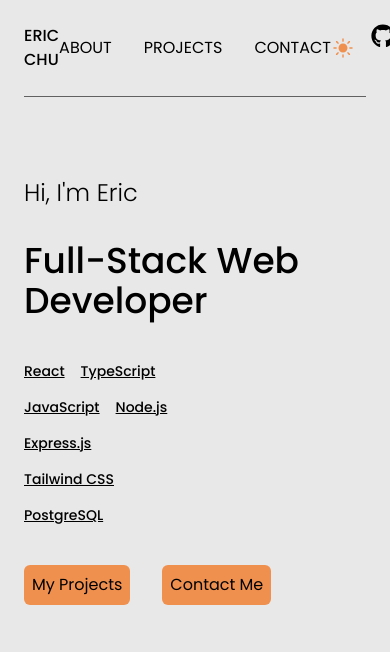
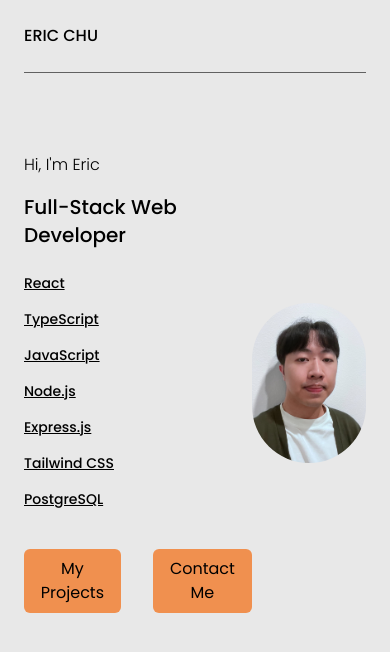
Before and after one commit to eric-k-chu/Portfolio, a React (Vite) app in the folder portfolio/: page / in a window 390 px wide. Shown: the top 652 px of the page. Built offline with nearby package versions, Linux system fonts and the light colour scheme.

Commit message:
WIP responsive design

```diff
--- a/portfolio/src/components/NavBar.tsx
+++ b/portfolio/src/components/NavBar.tsx
@@ -6,10 +6,10 @@ export function NavBar() {
   return (
     <>
       <header className="mx-auto max-w-6xl px-6">
-        <div className="border-gray border-b py-6">
+        <div className="border-b border-gray py-6">
           <div className="flex justify-between">
             <h1 className="font-medium">ERIC CHU</h1>
-            <nav className="flex items-center justify-center gap-x-8">
+            <nav className="hidden items-center justify-center gap-x-8 lg:flex">
               <Link
                 to="/about"
                 className="border-b border-transparent hover:border-inherit"
@@ -29,7 +29,7 @@ export function NavBar() {
                 CONTACT
               </Link>
             </nav>
-            <div className="flex gap-x-4">
+            <div className="hidden gap-x-4 lg:flex">
               <ThemeSelector />
               <a
                 type="button"
--- a/portfolio/src/pages/LandingPage.tsx
+++ b/portfolio/src/pages/LandingPage.tsx
@@ -40,9 +40,10 @@ export function LandingPage() {
   }, [controls]);
 
   return (
-    <main className="mx-auto mt-20 max-w-6xl px-6">
+    <main className="mx-auto mt-20 flex max-w-6xl items-center px-6">
+      <div className="w-8/12">
         <motion.h3
-        className="text-2xl font-light"
+          className="text-base font-light md:text-lg lg:text-2xl"
           initial="hidden"
           animate="visible"
           variants={containerVariants}
@@ -50,7 +51,7 @@ export function LandingPage() {
           Hi, I'm Eric
         </motion.h3>
         <motion.h1
-        className="mt-8 text-4xl font-medium"
+          className="mt-4 text-xl font-medium md:text-2xl lg:text-4xl"
           initial="hidden"
           animate="visible"
           variants={containerVariants}
@@ -58,7 +59,7 @@ export function LandingPage() {
           Full-Stack Web Developer
         </motion.h1>
         <motion.div
-        className="mt-10 text-lg font-medium"
+          className="mt-6 text-sm font-medium md:text-base lg:text-lg"
           initial="hidden"
           animate={controls}
           variants={containerVariants}
@@ -78,8 +79,9 @@ export function LandingPage() {
             {skills.map((skill, index) => (
               <motion.li
                 key={index}
-              className="text-sm underline"
+                className="select-none underline"
                 variants={skillVariants}
+                whileHover={{ scale: 1.1 }}
               >
                 {skill}
               </motion.li>
@@ -88,21 +90,33 @@ export function LandingPage() {
         </motion.div>
         <motion.div
           className="flex items-center gap-x-8"
-        initial="hidden" animate="visible"
-        variants={containerVariants}>
+          initial="hidden"
+          animate="visible"
+          variants={containerVariants}
+        >
           <motion.button
-          className="mt-10 rounded-md text-black p-2 w-fit dark:bg-blue bg-orange"
-          whileHover={{scale: 1.1}}
-          onClick={() => navigate('/projects')}>
+            className="mt-10 w-fit rounded-md bg-orange p-2 text-black dark:bg-blue"
+            whileHover={{ scale: 1.1 }}
+            onClick={() => navigate("/projects")}
+          >
             My Projects
           </motion.button>
           <motion.button
-          className="mt-10 rounded-md text-black p-2 w-fit dark:bg-blue bg-orange"
-          whileHover={{scale: 1.1}}
-          onClick={() => navigate('/contact')}>
+            className="mt-10 w-fit rounded-md bg-orange p-2 text-black dark:bg-blue"
+            whileHover={{ scale: 1.1 }}
+            onClick={() => navigate("/contact")}
+          >
             Contact Me
           </motion.button>
         </motion.div>
+      </div>
+      <div className="flex w-4/12 items-center justify-center">
+        <img
+          src="/profile.jpg"
+          alt="profile pic"
+          className="h-40 w-40 rounded-full object-cover sm:h-60 sm:w-60 lg:h-80 lg:w-80"
+        />
+      </div>
     </main>
   );
 }
```
Also changed, not shown: portfolio/public/profile.jpg (added). Lines whose indentation alone changed are shown as unchanged.
